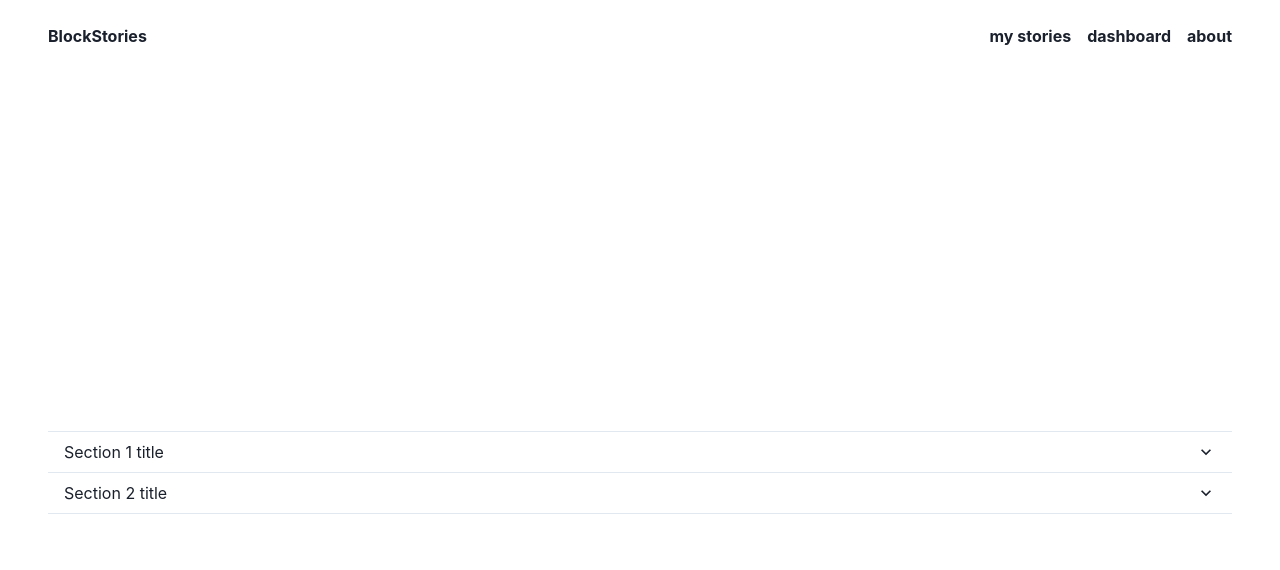
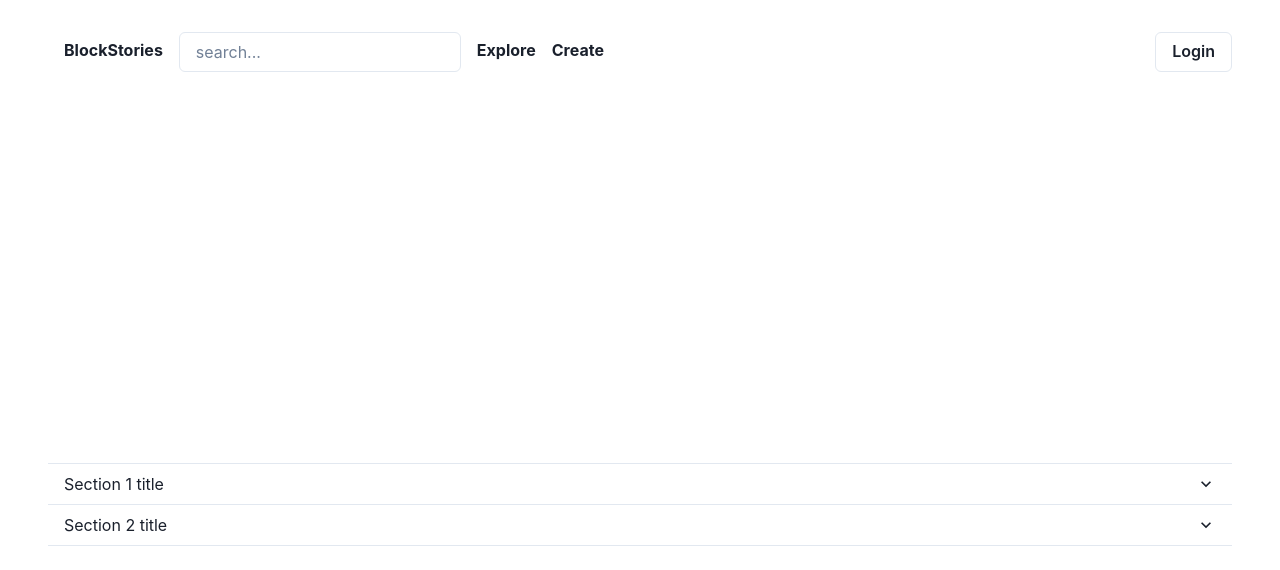
Before and after one commit to mathesond2/blockstories, a Next.js app: page / in a window 1280 px wide. Shown: the top 570 px of the page. Built offline with nearby package versions, Linux system fonts and the light colour scheme.

Commit message:
add header

```diff
--- a/components/nav.jsx
+++ b/components/nav.jsx
@@ -1,26 +1,32 @@
 import * as React from 'react';
 import Link from 'next/link';
-import { Container } from '@chakra-ui/react'
+import {
+  Container,
+  Input,
+  Button
+
+ } from '@chakra-ui/react'
 
 const Nav = () => (
   <Container maxW="container.xl" className="top-nav">
-    <strong>
-      <Link href='/'>BlockStories</Link>
-    </strong>
-
     <nav>
       <ul className="link-list">
         <li className="link-list__item">
-          <Link href='/my-stories'>my stories</Link>
+          <Link href='/'>BlockStories</Link>
         </li>
         <li className="link-list__item">
-          <Link href='/dashboard'>dashboard</Link>
+          <Input placeholder='search...' />
         </li>
         <li className="link-list__item">
-          <Link href="/about">about</Link>
+          <Link href='/my-stories'>Explore</Link>
+        </li>
+        <li className="link-list__item">
+          <Link href='/dashboard'>Create</Link>
         </li>
       </ul>
     </nav>
+
+    <Button variant='outline'>Login</Button>
   </Container>
 );
 
--- a/styles/globals.css
+++ b/styles/globals.css
@@ -26,6 +26,11 @@ a {
   font-weight: bold;
 }
 
+.link-list__item a {
+  vertical-align: text-top;
+  line-height: 2rem;
+}
+
 .top-nav {
   display: flex;
   flex-direction: row;
@@ -33,7 +38,7 @@ a {
   align-items: center;
   -webkit-box-pack: justify;
   justify-content: space-between;
-  height: 4.5rem;
   padding-inline-start: 2rem;
   padding-inline-end: 2rem;
+  padding: 2rem;
 }
```
